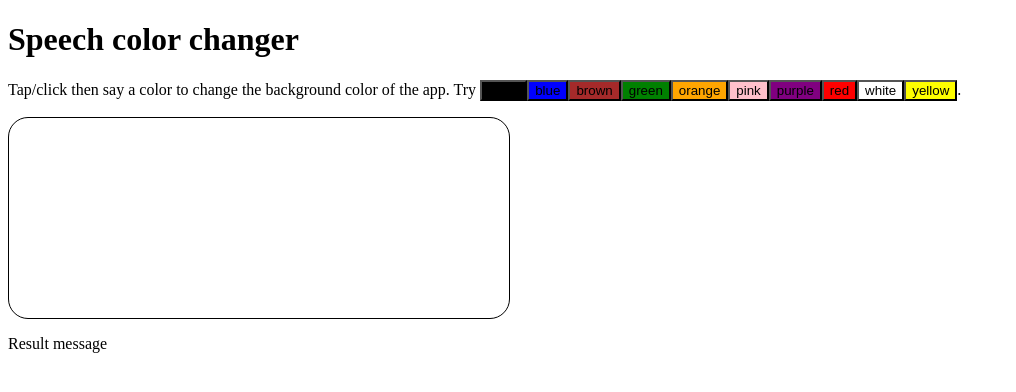
After one commit to hoaian-phan/teach-tod-talk, a Flask app: page /build_lesson in a window 1280 px wide. The commit adds this page. Shown: the top 392 px of the page, without its empty margins (0-1016 px from the left). Run offline with Flask 2, Linux system fonts and the light colour scheme.

Commit message:
Successfully integrated Web Speech API for Colors

```diff
--- a/server.py
+++ b/server.py
@@ -6,6 +6,8 @@ import os
 app = Flask(__name__)
 app.secret_key = os.environ['SECRET_KEY']
 
+# hard-coded for now, add database later
+COLORS = ['black', 'blue', 'brown', 'green', 'orange', 'pink', 'purple', 'red', 'white', 'yellow']
 
 
 @app.route("/")
@@ -15,5 +17,19 @@ def home():
   return render_template("home.html")
 
 
+@app.route("/build_lesson")
+def customize():
+  """ Build a personal lesson based on users' inputs """
+  category = request.args.get("category")
+  num_words = request.args.get("num_words")
+  level = request.args.get("level")
+
+
+  return render_template("colors.html", colors=COLORS)
+
+
+
+
+
 if __name__ == "__main__":
   app.run(debug=True)
--- a/static/css/style.css
+++ b/static/css/style.css
@@ -0,0 +1,8 @@
+/* background for color change */
+.color_change {
+  border: 1px solid black;
+  background-color: white;
+  border-radius: 20px;
+  width: 500px;
+  height: 200px;
+}
--- /dev/null
+++ b/static/js/color_script.js
@@ -0,0 +1,63 @@
+'use strict';
+
+const SpeechRecognition = window.SpeechRecognition || webkitSpeechRecognition;
+const SpeechGrammarList = window.SpeechGrammarList || window.webkitSpeechGrammarList;
+const SpeechRecognitionEvent = window.SpeechRecognitionEvent || webkitSpeechRecognitionEvent;
+
+
+const colors = ['black', 'blue', 'brown', 'green', 'orange', 'pink', 'purple', 'red', 'white', 'yellow']
+
+const recognition = new SpeechRecognition();
+if (SpeechGrammarList) {
+  const speechRecognitionList = new SpeechGrammarList();
+  const grammar = '#JSGF V1.0; grammar colors; public <color> = ' + colors.join(' | ') + ' ;'
+  speechRecognitionList.addFromString(grammar, 1);
+  recognition.grammars = speechRecognitionList;
+}
+recognition.continuous = false;
+recognition.lang = 'en-US';
+recognition.interimResults = false;
+recognition.maxAlternatives = 1;
+
+const diagnostic = document.querySelector('.output');
+const bg = document.querySelector('.color_change');
+const hints = document.querySelector('.hints');
+
+let colorHTML = '';
+colors.forEach(function (v, i, a) {
+  console.log(v, i);
+  colorHTML += '<button style="background-color:' + v + ';"> ' + v + ' </button>';
+});
+hints.innerHTML = 'Tap/click then say a color to change the background color of the app. Try ' + colorHTML + '.';
+
+document.body.onclick = function () {
+  recognition.start();
+  console.log('Ready to receive a color command.');
+}
+
+recognition.onresult = function (event) {
+  // The SpeechRecognitionEvent results property returns a SpeechRecognitionResultList object
+  // The SpeechRecognitionResultList object contains SpeechRecognitionResult objects.
+  // It has a getter so it can be accessed like an array
+  // The first [0] returns the SpeechRecognitionResult at the last position.
+  // Each SpeechRecognitionResult object contains SpeechRecognitionAlternative objects that contain individual results.
+  // These also have getters so they can be accessed like arrays.
+  // The second [0] returns the SpeechRecognitionAlternative at position 0.
+  // We then return the transcript property of the SpeechRecognitionAlternative object
+  var color = event.results[0][0].transcript;
+  diagnostic.textContent = 'Result received: ' + color + '.';
+  bg.style.backgroundColor = color;
+  console.log('Confidence: ' + event.results[0][0].confidence);
+}
+
+recognition.onspeechend = function () {
+  recognition.stop();
+}
+
+recognition.onnomatch = function (event) {
+  diagnostic.textContent = "I didn't recognise that color.";
+}
+
+recognition.onerror = function (event) {
+  diagnostic.textContent = 'Error occurred in recognition: ' + event.error;
+}
--- a/templates/base.html
+++ b/templates/base.html
@@ -5,6 +5,7 @@
   <meta charset="UTF-8">
   <meta http-equiv="X-UA-Compatible" content="IE=edge">
   <meta name="viewport" content="width=device-width, initial-scale=1.0">
+  <link rel="stylesheet" href="/static/css/style.css" />
   <title>
     {% block title %} {% endblock %}
   </title>
--- /dev/null
+++ b/templates/colors.html
@@ -0,0 +1,33 @@
+{% extends 'base.html' %}
+
+{% block title %} Have Fun with Colors {% endblock %}
+
+{% block body %}
+<main>
+  <h1>
+    Speech color changer
+  </h1>
+
+  <section>
+    <p class="hints"></p>
+  </section>
+
+  <section>
+    <div class="color_change">
+
+    </div>
+  </section>
+  <section>
+    <p class="output">Result message</p>
+  </section>
+
+
+
+
+
+</main>
+{% endblock %}
+
+{% block afterbody %}
+<script src="/static/js/color_script.js"></script>
+{% endblock %}
--- a/templates/home.html
+++ b/templates/home.html
@@ -9,7 +9,7 @@
   </h1>
 
   <section>
-    <h2>Customize your lesson</h2>
+    <h2>Build your lesson</h2>
     <form action="/build_lesson">
       <div>
         <label for="categories">Categories</label>
```
